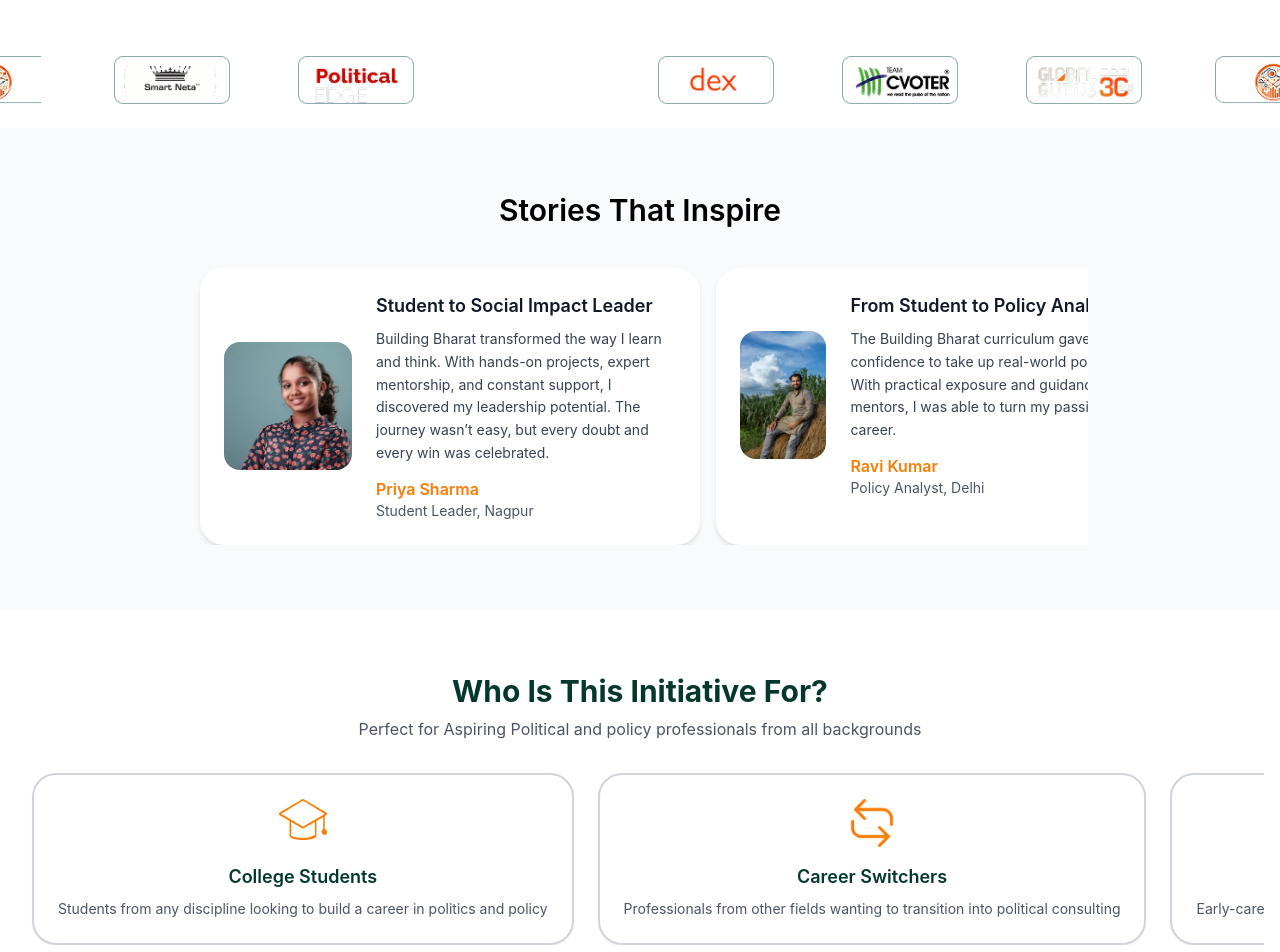
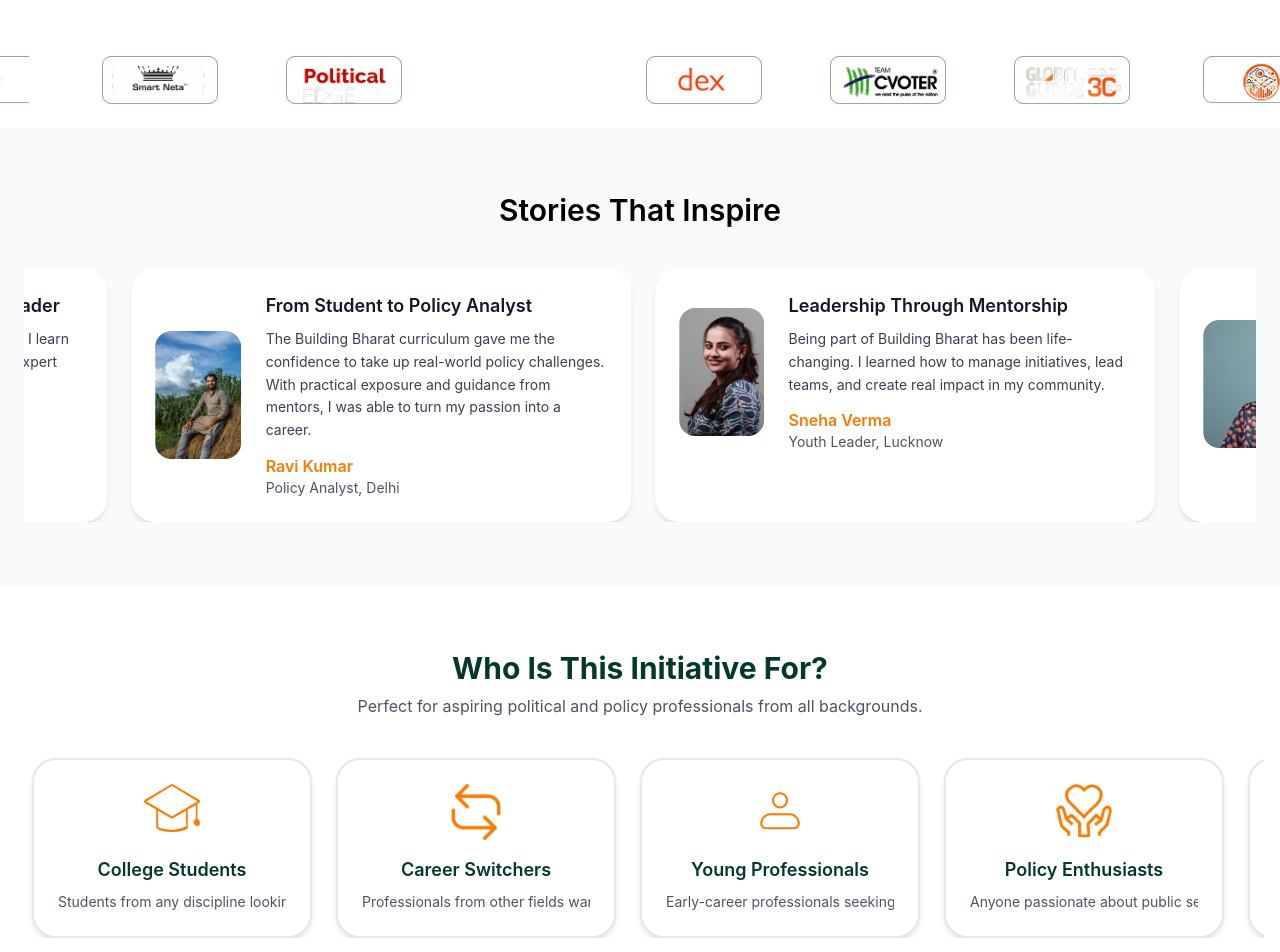
Before and after one commit to agnivo988/building-bharat-1st-task, a Next.js app: page / in a window 1280 px wide. Shown: the part 500-1452 px from the top of the page. Built offline with nearby package versions, Linux system fonts and the light colour scheme.

Commit message:
all components upgraded

```diff
--- a/components/FeatureSection.js
+++ b/components/FeatureSection.js
@@ -58,15 +58,16 @@ export default function FeatureSection() {
               ))}
             </ul>
           </div>
-          <div className="md:w-1/2">
+          <div className="group relative w-full h-auto overflow-hidden rounded-xl shadow-md">
   <Image
     src={feature.image}
     alt={feature.title}
     width={600}
     height={400}
-              className="rounded-xl shadow-md"
+    className="transition-all duration-500 ease-in-out group-hover:scale-105 group-hover:shadow-xl group-hover:rotate-[0.5deg]"
   />
 </div>
+
         </div>
       ))}
     </div>
--- a/components/ImpactStats.js
+++ b/components/ImpactStats.js
@@ -39,7 +39,12 @@ export default function ImpactStats() {
 
       <div className="flex flex-wrap justify-center gap-8 text-center">
         {stats.map((stat, i) => (
-          <div key={i} className="w-32 sm:w-40 md:w-48">
+          <div
+  key={i}
+  className="group rounded-2xl p-6 bg-white/10 border border-white/20 shadow-sm hover:shadow-xl hover:bg-white/20 hover:border-white/40 transform hover:scale-[1.03] transition-all duration-300 ease-in-out backdrop-blur cursor-pointer"
+>
+
+
             <h3 className="text-2xl md:text-3xl font-bold">{stat.value}</h3>
             <p className="text-sm text-white/80">{stat.label}</p>
           </div>
@@ -49,12 +54,14 @@ export default function ImpactStats() {
       <div className="grid grid-cols-1 sm:grid-cols-2 md:grid-cols-3 gap-6">
         {highlights.map((item, i) => (
           <div
-            key={i}
-            className="rounded-2xl p-6 bg-white/10 border border-white/20 shadow-sm hover:shadow-lg transition duration-300 backdrop-blur"
-          >
-            <div className="bg-white/20 w-10 h-10 flex items-center justify-center rounded-full mb-4">
-              {item.icon}
-            </div>
+  key={i}
+  className="rounded-2xl p-6 bg-white/10 border border-white/20 shadow-sm hover:shadow-xl hover:bg-white/20 hover:border-white/40 transform hover:scale-[1.03] transition-all duration-300 ease-in-out backdrop-blur cursor-pointer"
+>
+
+            <div className="bg-white/20 w-10 h-10 flex items-center justify-center rounded-full mb-4 group-hover:bg-white/30 transition-colors duration-300">
+  {item.icon}
+</div>
+
             <h4 className="font-semibold text-lg mb-2">{item.title}</h4>
             <p className="text-white/80 text-sm">{item.description}</p>
           </div>
--- a/components/InitiativeFor.js
+++ b/components/InitiativeFor.js
@@ -1,62 +1,95 @@
-// components/InitiativeSection.jsx
-import Image from "next/image";
+'use client';
+import Image from 'next/image';
+import { useRef, useEffect } from 'react';
 
 export default function InitiativeSection() {
+  const scrollRef = useRef(null);
+
+  useEffect(() => {
+    const container = scrollRef.current;
+    if (!container) return;
+
+    let animationFrameId;
+    let scrollAmount = 0;
+
+    const scrollSpeed = 0.5;
+
+    const autoScroll = () => {
+      if (container.scrollLeft >= container.scrollWidth / 2) {
+        container.scrollLeft = 0;
+      } else {
+        container.scrollLeft += scrollSpeed;
+      }
+      animationFrameId = requestAnimationFrame(autoScroll);
+    };
+
+    animationFrameId = requestAnimationFrame(autoScroll);
+
+    return () => cancelAnimationFrame(animationFrameId);
+  }, []);
+
   const items = [
     {
-      title: "College Students",
-      desc: "Students from any discipline looking to build a career in politics and policy",
-      img: "/icons/college.png",
+      title: 'College Students',
+      desc: 'Students from any discipline looking to build a career in politics and policy',
+      img: '/icons/college.png',
     },
     {
-      title: "Career Switchers",
-      desc: "Professionals from other fields wanting to transition into political consulting",
-      img: "/icons/switcher.png",
+      title: 'Career Switchers',
+      desc: 'Professionals from other fields wanting to transition into political consulting',
+      img: '/icons/switcher.png',
     },
     {
-      title: "Young Professionals",
-      desc: "Early-career professionals seeking to specialize in government and policy work",
-      img: "/icons/professional.png",
+      title: 'Young Professionals',
+      desc: 'Early-career professionals seeking to specialize in government and policy work',
+      img: '/icons/professional.png',
     },
     {
-      title: "Policy Enthusiasts",
-      desc: "Anyone passionate about public service and creating positive social impact",
-      img: "/icons/enthusiast.png",
+      title: 'Policy Enthusiasts',
+      desc: 'Anyone passionate about public service and creating positive social impact',
+      img: '/icons/enthusiast.png',
     },
   ];
+
+  const duplicatedItems = [...items, ...items]; // Duplicate to simulate infinite scroll
 
   return (
     <section className="py-16 px-4 bg-white">
       <h2 className="text-2xl md:text-3xl font-bold text-center text-[#04382D] mb-2">
         Who Is This Initiative For?
       </h2>
-      <p className="text-center text-gray-600 mb-8">
-        Perfect for Aspiring Political and policy professionals from all backgrounds
+      <p className="text-center text-gray-600 mb-10 max-w-xl mx-auto">
+        Perfect for aspiring political and policy professionals from all backgrounds.
       </p>
 
-      <div className="flex overflow-x-auto space-x-6 scrollbar-hide px-4">
-        {items.map((item, index) => (
+      <div
+        ref={scrollRef}
+        className="flex overflow-x-auto space-x-6 scrollbar-hide px-4"
+        style={{ scrollBehavior: 'auto', whiteSpace: 'nowrap' }}
+      >
+        {duplicatedItems.map((item, index) => (
           <div
             key={index}
-            className="min-w-[280px] flex-shrink-0 bg-white border-2 border-gray-300 rounded-2xl p-6 shadow-sm hover:shadow-md transition duration-200"
+            className="min-w-[280px] inline-block bg-white border-2 border-gray-200 rounded-2xl p-6 shadow-md hover:shadow-xl hover:border-primary transition-all duration-300 ease-in-out group"
           >
-            <div className="w-12 h-12 mx-auto mb-4">
+            <div className="w-14 h-14 mx-auto mb-4 transform group-hover:scale-110 transition duration-300">
               <Image
                 src={item.img}
                 alt={item.title}
-                width={48}
-                height={48}
+                width={56}
+                height={56}
                 className="object-contain"
               />
             </div>
             <h3 className="font-semibold text-lg text-center text-[#04382D] mb-2">
               {item.title}
             </h3>
-            <p className="text-sm text-center text-gray-600">{item.desc}</p>
+            <p className="text-sm text-center text-gray-600 group-hover:text-gray-800 transition-colors duration-200 overflow-hidden">
+              {item.desc}
+            </p>
           </div>
         ))}
       </div>
     </section>
-
   );
 }
--- a/components/Testimonials.js
+++ b/components/Testimonials.js
@@ -1,3 +1,7 @@
+'use client'
+
+import { useEffect, useRef } from 'react'
+
 export default function Testimonials() {
   const testimonials = [
     {
@@ -5,38 +9,39 @@ export default function Testimonials() {
       role: "Student Leader, Nagpur",
       image: "/testimonials/priya.png",
       title: "Student to Social Impact Leader",
-      text: "Building Bharat transformed the way I learn and think. With hands-on projects, expert mentorship, and constant support, I discovered my leadership potential. The journey wasn’t easy, but every doubt and every win was celebrated."
+      text: "Building Bharat transformed the way I learn and think. With hands-on projects, expert mentorship, and constant support, I discovered my leadership potential.",
     },
     {
       name: "Ravi Kumar",
       role: "Policy Analyst, Delhi",
       image: "/testimonials/ravi.png",
       title: "From Student to Policy Analyst",
-      text: "The Building Bharat curriculum gave me the confidence to take up real-world policy challenges. With practical exposure and guidance from mentors, I was able to turn my passion into a career."
+      text: "The Building Bharat curriculum gave me the confidence to take up real-world policy challenges. With practical exposure and guidance from mentors, I was able to turn my passion into a career.",
     },
     {
       name: "Sneha Verma",
       role: "Youth Leader, Lucknow",
       image: "/testimonials/sneha.png",
       title: "Leadership Through Mentorship",
-      text: "Being part of Building Bharat has been life-changing. I learned how to manage initiatives, lead teams, and create real impact in my community."
+      text: "Being part of Building Bharat has been life-changing. I learned how to manage initiatives, lead teams, and create real impact in my community.",
     },
-  ];
+  ]
 
   return (
-    <section className="bg-gray-50 py-16 px-6">
+    <section className="bg-gray-50 py-16 px-6 overflow-hidden">
       <div className="max-w-6xl mx-auto text-center">
         <h2 className="text-2xl md:text-3xl font-semibold text-dark">
           Stories That Inspire
         </h2>
       </div>
 
-      {/* Scroll Snap Container */}
-      <div className="max-w-4xl mx-auto mt-10 overflow-x-auto flex snap-x snap-mandatory scrollbar-hide scroll-smooth">
-        {testimonials.map((item, index) => (
+      {/* Scrolling container */}
+      <div className="relative mt-10 overflow-hidden">
+        <div className="flex w-max animate-scroll-x space-x-6">
+          {[...testimonials, ...testimonials].map((item, index) => (
             <div
               key={index}
-            className="flex-shrink-0 w-full md:w-[500px] bg-white rounded-2xl shadow-md p-6 mx-2 snap-center"
+              className="flex-shrink-0 w-full md:w-[500px] bg-white rounded-2xl shadow-md p-6"
             >
               <div className="flex flex-col md:flex-row items-center gap-6">
                 <img
@@ -58,6 +63,7 @@ export default function Testimonials() {
             </div>
           ))}
         </div>
+      </div>
     </section>
-  );
+  )
 }
--- a/package.json
+++ b/package.json
@@ -9,6 +9,7 @@
     "lint": "next lint"
   },
   "dependencies": {
+    "framer-motion": "^12.23.9",
     "lucide-react": "^0.525.0",
     "next": "15.4.3",
     "react": "19.1.0",
--- a/tailwind.config.js
+++ b/tailwind.config.js
@@ -43,10 +43,15 @@ module.exports = {
             transform: 'translateY(0)',
           },
         },
+        'scroll-x': {
+      '0%': { transform: 'translateX(0)' },
+      '100%': { transform: 'translateX(-50%)' },
+        }
       },
       animation: {
         marquee: 'marquee 25s linear infinite',
         fadeInUp: 'fadeInUp 0.8s ease-out both',
+        'scroll-x': 'scroll-x 25s linear infinite',
       },
       borderRadius: {
         xl: '1rem',
```
Also changed, not shown: components/ContactSection.js (+33 -17 lines), 1 other file (tests, documents, lock files or other folders). Lines whose indentation alone changed are shown as unchanged.
